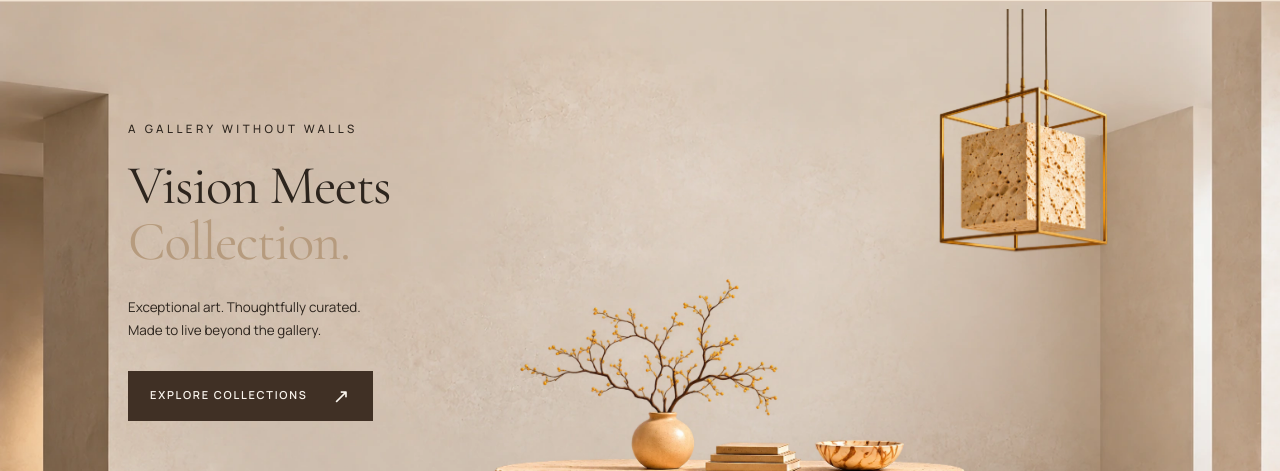
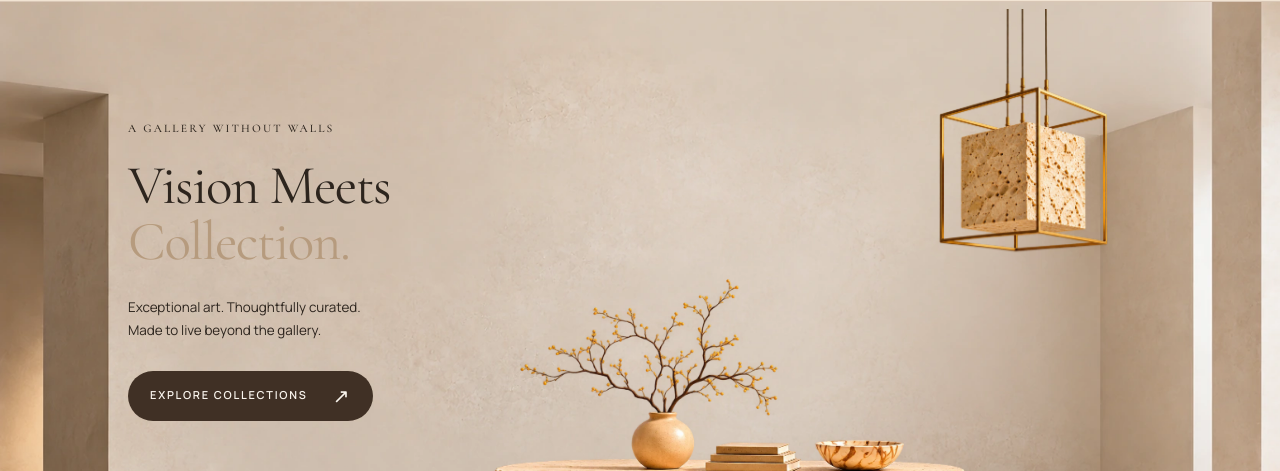
Before and after one commit to studioseraai/studioseraai, a Next.js app: page / in a window 1280 px wide. Shown: the part 94-565 px from the top of the page. Built offline with nearby package versions, Linux system fonts and the light colour scheme.

Commit message:
V3 hero: italic gallery tagline and pill-shaped collection CTA

```diff
--- a/app/gallery-components/StudioSeraaiAnimatedHero.module.css
+++ b/app/gallery-components/StudioSeraaiAnimatedHero.module.css
@@ -45,3 +45,7 @@
  .sideTables,.mainTable,.cube,.eyebrow,.title,.description,.cta,.scrollHint{animation:none;will-change:auto;}
  .cta{transition:none;}
 }
+
+/* V3 final hero type and action styling */
+.eyebrow{font-family:var(--font-display),Georgia,serif;font-style:italic;letter-spacing:.19em}
+.cta{border-radius:999px}
```
